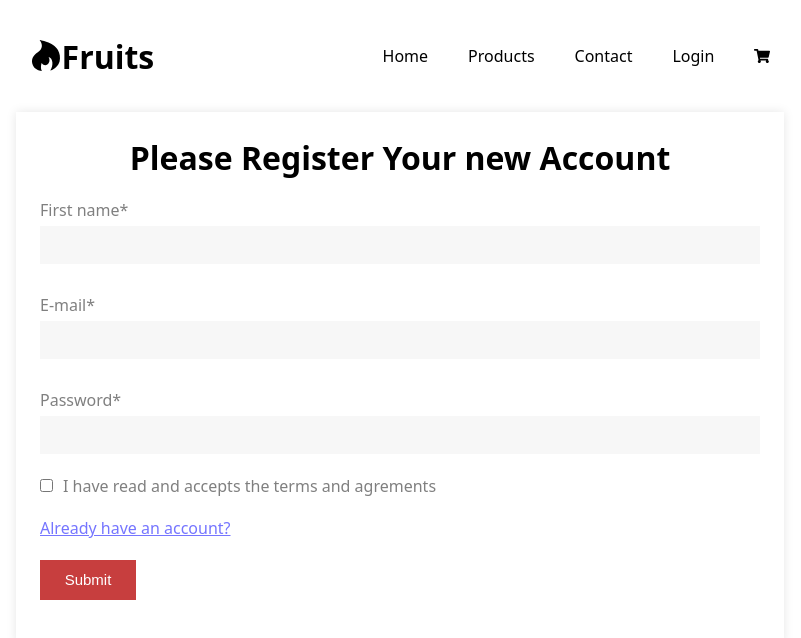
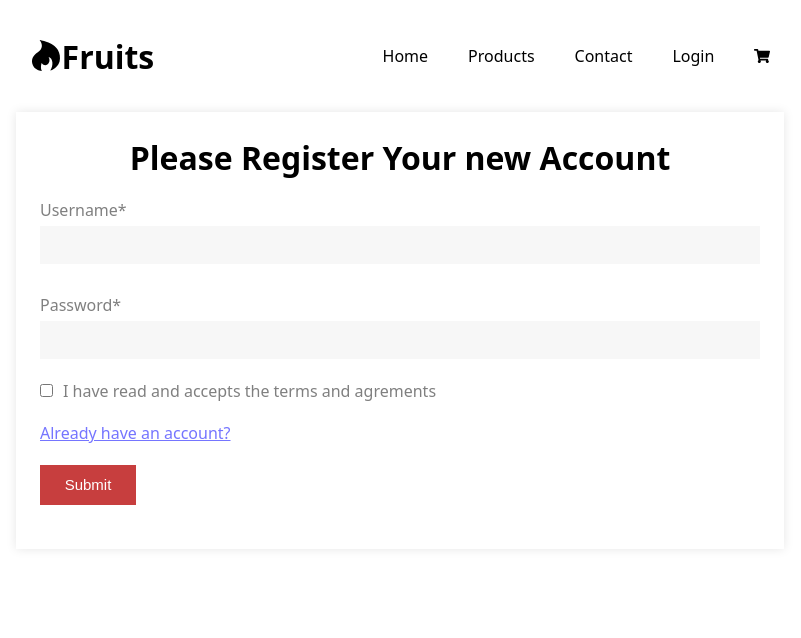
Before and after one commit to sebbejuh/Gruppuppgift-js3, a React (Vite) app in the folder Frontend/: page /register in a window 1280 px wide. Shown: the top 638 px of the page, without its empty margins (240-1041 px from the left). Built offline with nearby package versions, Linux system fonts and the light colour scheme.

Commit message:
Update Register.jsx

```diff
--- a/Frontend/src/pages/Register.jsx
+++ b/Frontend/src/pages/Register.jsx
@@ -8,13 +8,8 @@ const Register = () => {
       <form className="form-group">
 
         <div className="form-group">
-            <label htmlFor="firstName">First name*</label>
+            <label htmlFor="firstName">Username*</label>
             <input type="text" name="lastName" id="firstName" />
-        </div>
-
-        <div className="form-group">
-            <label htmlFor="email">E-mail*</label>
-            <input type="email" name="email" id="email" />
         </div>
 
         <div className="form-group">
```
